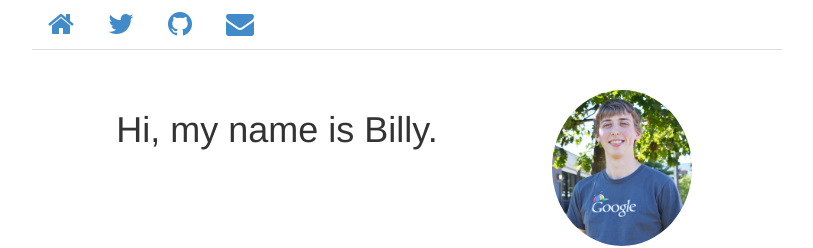
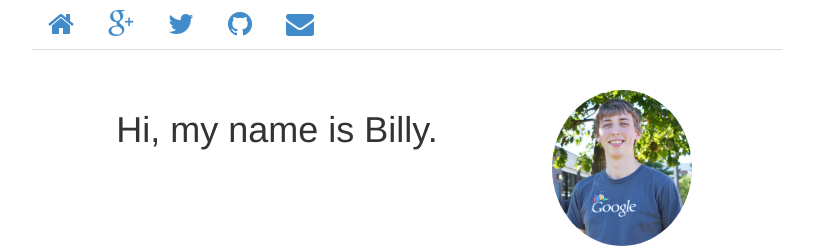
Before and after one commit to wlynch/wlynch.github.io, a Jekyll site: the page built from index.html, in a window 1280 px wide. Shown: the top 248 px of the page, without its empty margins (233-1046 px from the left). Built offline with Jekyll 4.4.1, drawn with Linux system fonts in a browser that asks for light colours; Markdown is read by kramdown in place of the engine named in the settings.

Commit message:
Added g+ icon

```diff
--- a/_layouts/bootstrap.html
+++ b/_layouts/bootstrap.html
@@ -20,6 +20,7 @@
 				<div class="col-md-offset-2 col-md-8">
 						<ul class="nav nav-tabs">
 							<li><a href="/"><i class="fa fa-home fa-2x"></i></a></li>
+							<li><a href="https://www.google.com/+BillyLynch" target="_blank"><i class="fa fa-google-plus fa-2x"></i></a></li>
 							<li><a href="https://twitter.com/wlynch92" target="_blank"><i class="fa fa-twitter fa-2x"></i></a></li>
 							<li><a href="https://github.com/wlynch" target="_blank"><i class="fa fa-github fa-2x"></i></a></li>
 							<li><a href="mailto:ovyyl@jyla.pu" target="_blank" class="rot13"><i class="fa fa-envelope fa-2x"></i></a></li>
```
